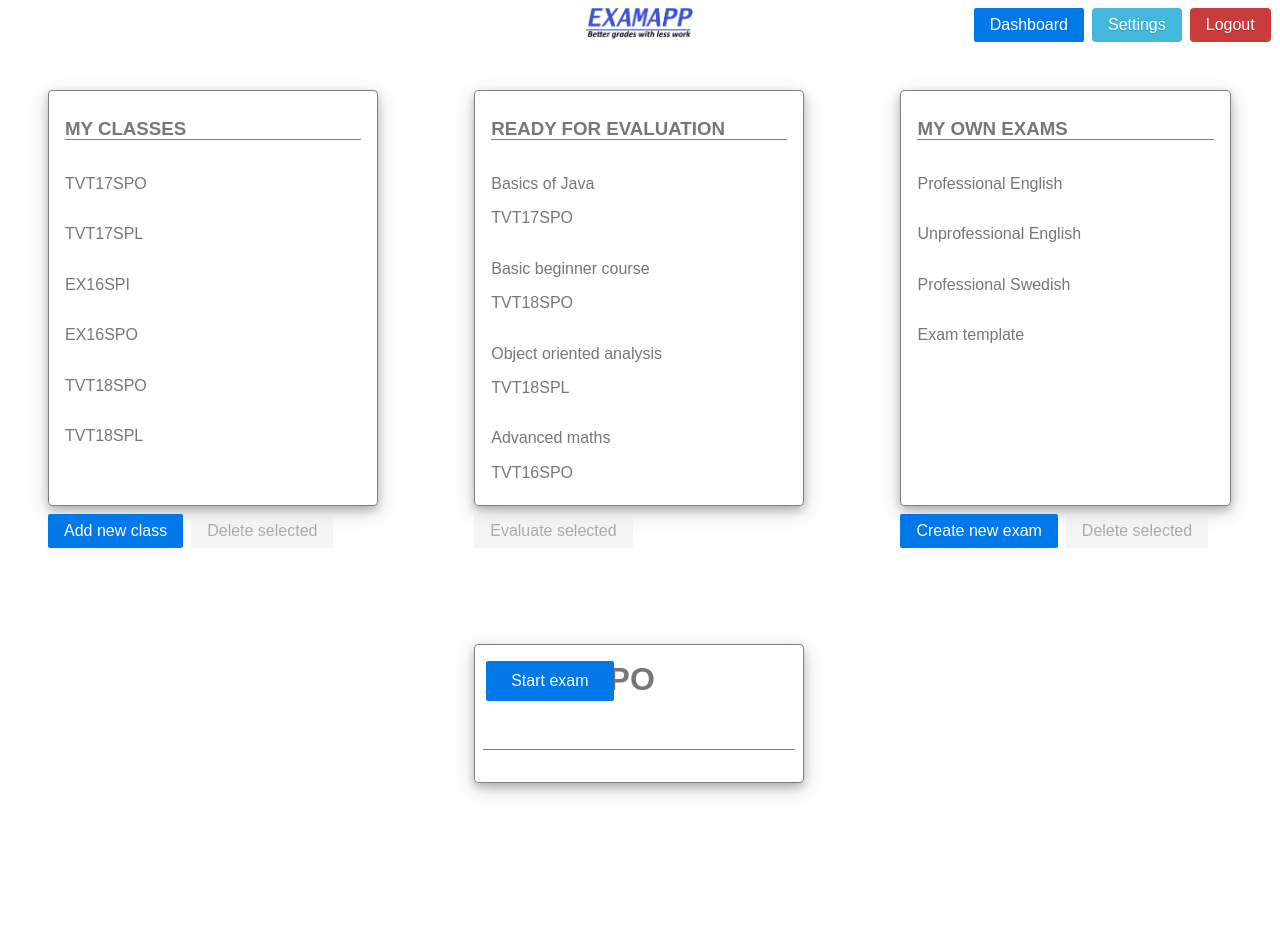
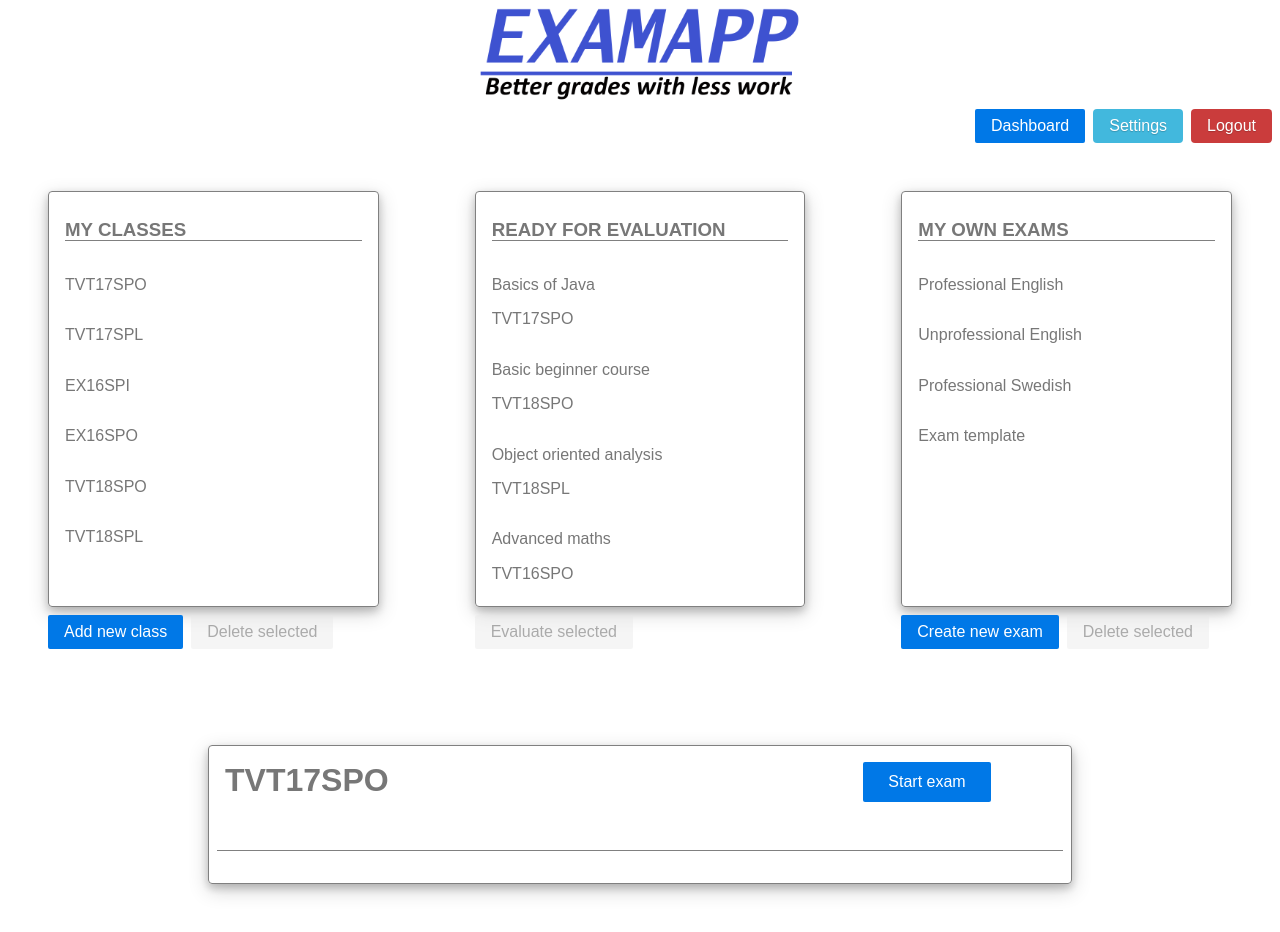
Before and after one commit to examappteam/frontend, a React (Create React App) app: page /dashboard in a window 1280 px wide. Before the commit the page ends 831 px from the top, so only its background shows below. Built offline with nearby package versions, Linux system fonts and the light colour scheme.

Commit message:
Comment out generic div width

```diff
--- a/src/style.css
+++ b/src/style.css
@@ -33,10 +33,10 @@
 .pure-g {
     height: 100%;
 }
+
 .pure-u-1 > pure-u-md-1-3 {
     height: 20%;
 }
-
 
 .pure-button {
     margin-right: 0.5em;
@@ -68,9 +68,9 @@
     background: rgb(66, 184, 221); /* this is a light blue */
 }
 
-.pure-g > div {
+/*.pure-g > div {
     width: 33.3%;
-}
+}*/
 
 #chat-window {
     width: 100%;
```
